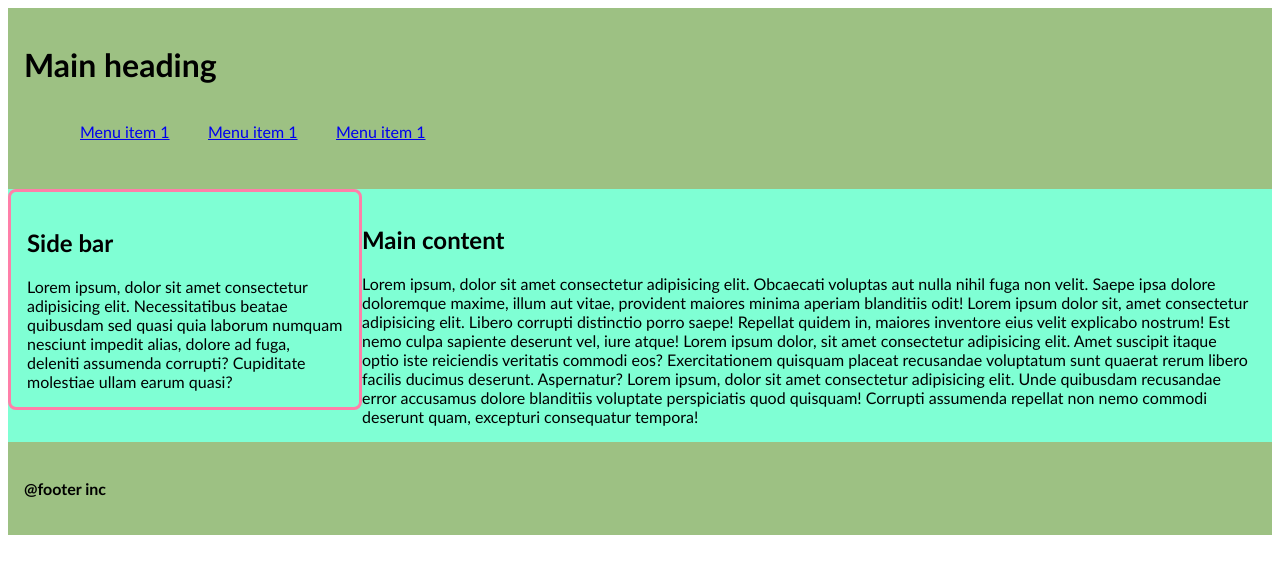
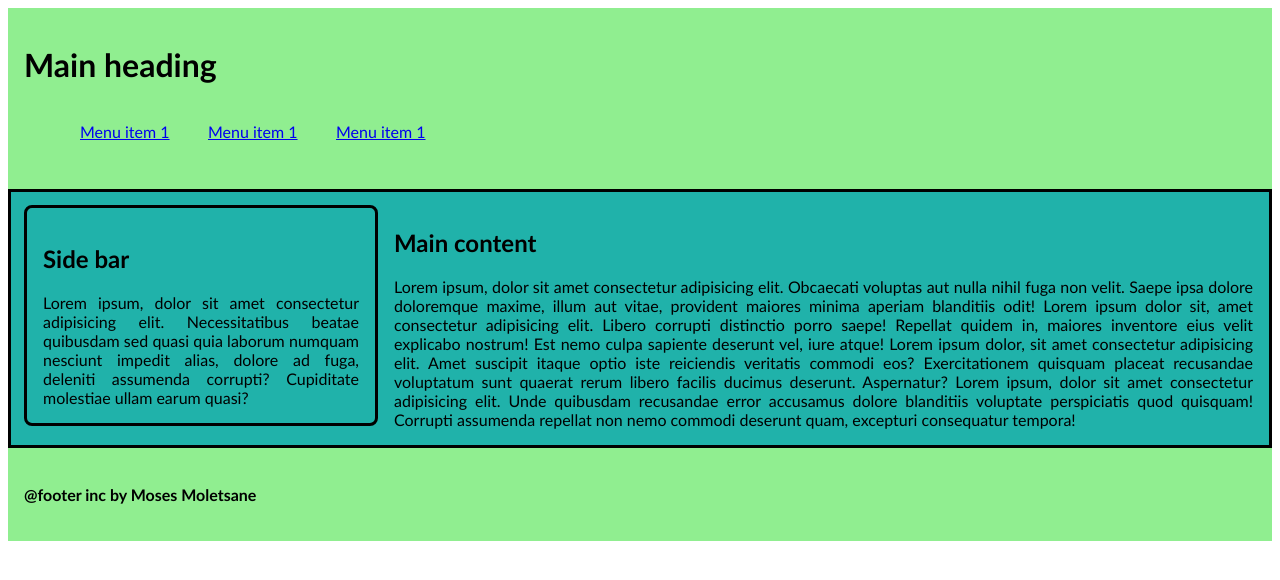
Before and after one commit to rm17moses/first-layout, a plain HTML site: page index.html in a window 1280 px wide. Drawn offline with Linux system fonts and the light colour scheme.

Commit message:
Resubmission

```diff
--- a/index.html
+++ b/index.html
@@ -4,7 +4,7 @@
     <meta charset="UTF-8">
     <meta http-equiv="X-UA-Compatible" content="IE=edge">
     <meta name="viewport" content="width=device-width, initial-scale=1.0">
-    <title>Document</title>
+    <title>First Layout | Moses Moletsane</title>
 
     <style>
 /*Styling each container*/
@@ -13,16 +13,16 @@ body {
 }
 
 .header {
-    background-color: #9DC183;
+    background-color: lightgreen;
     padding: 1em;
 }
 
 .main {
-    background-color: #7FFFD4;
+    background-color: lightseagreen;
 }
 
 .footer {
-    background-color: #9DC183;
+    background-color: lightgreen;
     padding: 1em;
 }
 
@@ -42,15 +42,17 @@ body {
 .side-bar {
     /*other properties*/
     padding: 1em;
-    border: 3px solid #ff7fa9;
+    border: 3px solid;
     border-radius: 0.5em;
-    text-align: left ;
+    text-align: justify;
+    margin: 1em;
 }
 
 .content {
     /*other properties*/
     padding: 1em;
-    border-radius: 0.5em;
+    border: 3px solid;
+    text-align: justify;
 }
 
 /*Making it responsive*/
@@ -83,7 +85,7 @@ body {
 
 .menu a:hover {
     /* Change the menu color to darker green when hovering over a link*/
-background-color: #9DC183;
+background-color: seagreen;
 }
 
 /*Flexbox*/
@@ -125,7 +127,7 @@ background-color: #9DC183;
             </div>
         </div>
         <div class="footer">
-            <h4>@footer inc</h4>
+            <h4>@footer inc by Moses Moletsane</h4>
         </div>
     </div>
 
```
